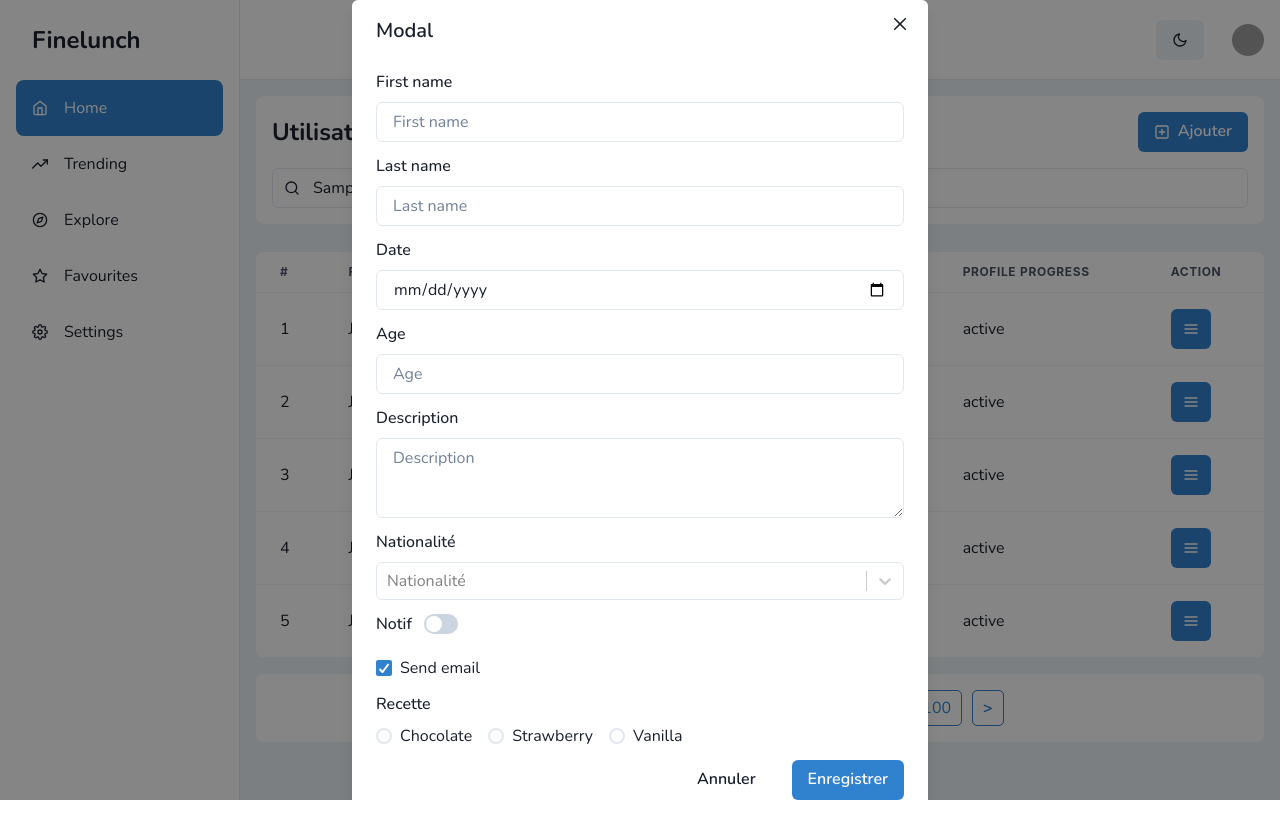
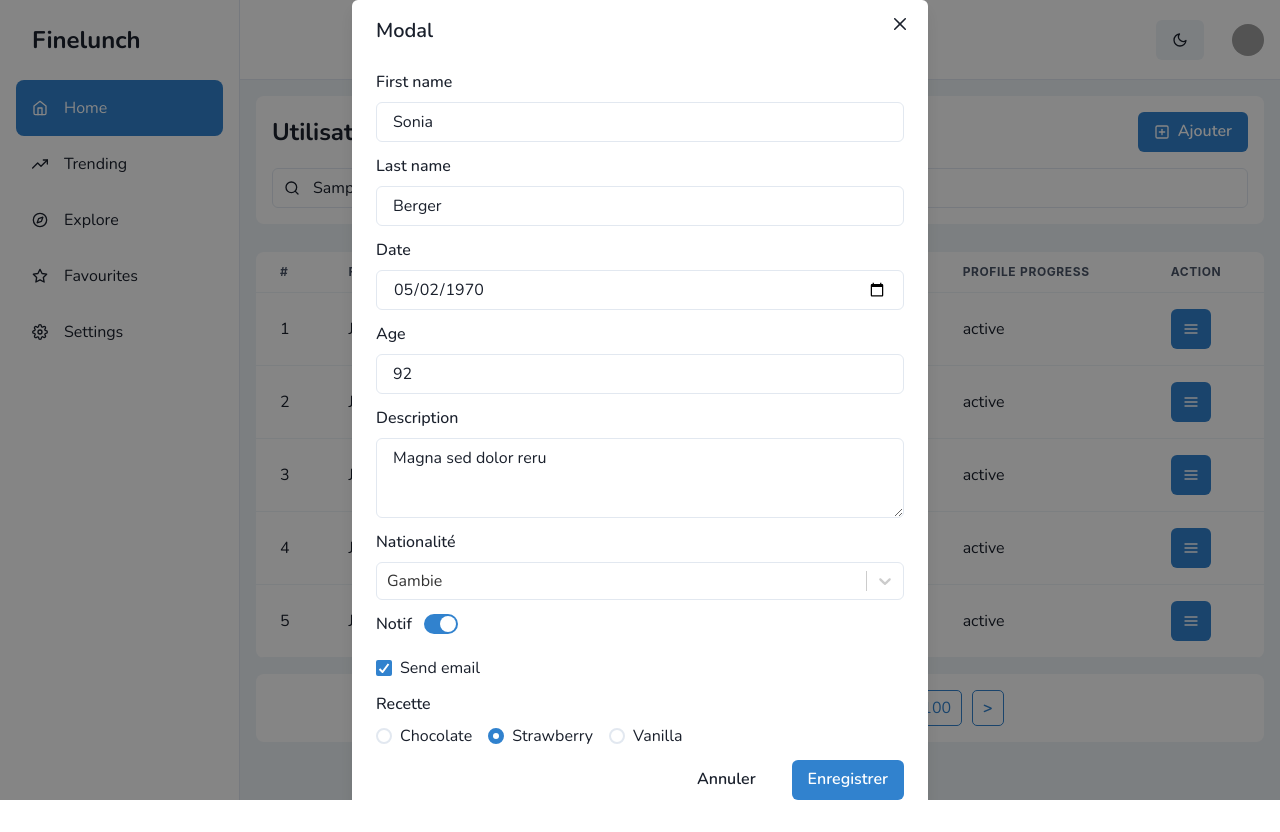
Before and after one commit to momolafrooo/finelunch-frontend, a Next.js app: page /dashboard in a window 1280 px wide. Both pictures are taken after typing "Sample" into the empty fields and a click on the button "Ajouter". Built offline with nearby package versions, Linux system fonts and the light colour scheme; grey boxes are pictures that could not be loaded.

Commit message:
🚀improv(components): set default value for checkbox and select

```diff
--- a/components/custom-checkbox/index.tsx
+++ b/components/custom-checkbox/index.tsx
@@ -17,7 +17,7 @@ const CustomCheckbox = (props: Props) => {
         control={control}
         name={name}
         render={({ field }) => (
-          <Checkbox {...field} defaultChecked>
+          <Checkbox {...field} defaultChecked={field.value}>
             {label}
           </Checkbox>
         )}
--- a/components/custom-select/index.tsx
+++ b/components/custom-select/index.tsx
@@ -17,6 +17,10 @@ interface Option {
   label: string;
 }
 
+interface SelectType {
+  isInvalid?: boolean;
+}
+
 const CustomSelect = (props: Props) => {
   const { label, placeholder, options, name, control } = props;
 
@@ -26,13 +30,14 @@ const CustomSelect = (props: Props) => {
       <Controller
         control={control}
         name={name}
-        render={({ field: { onChange }, formState: { errors } }) => (
+        render={({ field: { onChange, value }, formState: { errors } }) => (
           <>
             <StyledSelect
               name={name}
               onChange={(selectedItem: any) => {
                 onChange(selectedItem?.value);
               }}
+              defaultInputValue={value}
               placeholder={placeholder}
               className="basic-single"
               classNamePrefix="select"
@@ -40,6 +45,7 @@ const CustomSelect = (props: Props) => {
               isClearable
               isSearchable
               options={options}
+              isInvalid={!!errors[name]?.message}
             />
             {errors && errors[name] && <Box color="red.500">{errors[name]?.message as string}</Box>}
           </>
@@ -49,16 +55,17 @@ const CustomSelect = (props: Props) => {
   );
 };
 
-const StyledSelect = styled(Select)`
+const StyledSelect = styled(Select)<SelectType>`
   .select__control {
     border-radius: 0.375rem !important;
-    border-color: var(--chakra-colors-chakra-border-color);
+    border-color: ${({ isInvalid }) => (isInvalid ? "#E53E3E" : "var(--chakra-colors-chakra-border-color)")};
   }
 
   .select__control--is-focused {
     z-index: 1 !important;
     border-color: #3182ce !important;
     box-shadow: 0 0 0 1px #3182ce !important;
+    border: ${({ isInvalid }) => (isInvalid ? "2px solid" : "1px solid")};
   }
 `;
 
--- a/pages/dashboard/index.tsx
+++ b/pages/dashboard/index.tsx
@@ -22,6 +22,11 @@ const schema = Yup.object().shape({
   firstname: Yup.string().required(),
   lastname: Yup.string().required(),
   nationality: Yup.string().required(),
+  date: Yup.string().required(),
+  age: Yup.number().required(),
+  description: Yup.string().required(),
+  notif: Yup.boolean().required(),
+  receipt: Yup.string().required(),
 });
 
 const data = [
@@ -144,9 +149,22 @@ const Dashboard: NextPageWithLayout = () => {
     formState: { errors },
   } = useForm<any>({
     resolver: yupResolver(schema),
+    defaultValues: {
+      receipt: "strawberry",
+      notif: true,
+      description: "Magna sed dolor reru",
+      age: 92,
+      date: "1970-05-02",
+      nationality: "Gambie",
+      lastname: "Berger",
+      firstname: "Sonia",
+      send: true,
+    },
   });
 
-  const onSubmit = (data: any) => console.log(data);
+  console.log(errors);
+
+  const onSubmit = (data: any) => console.log(JSON.stringify(data));
 
   return (
     <>
```
